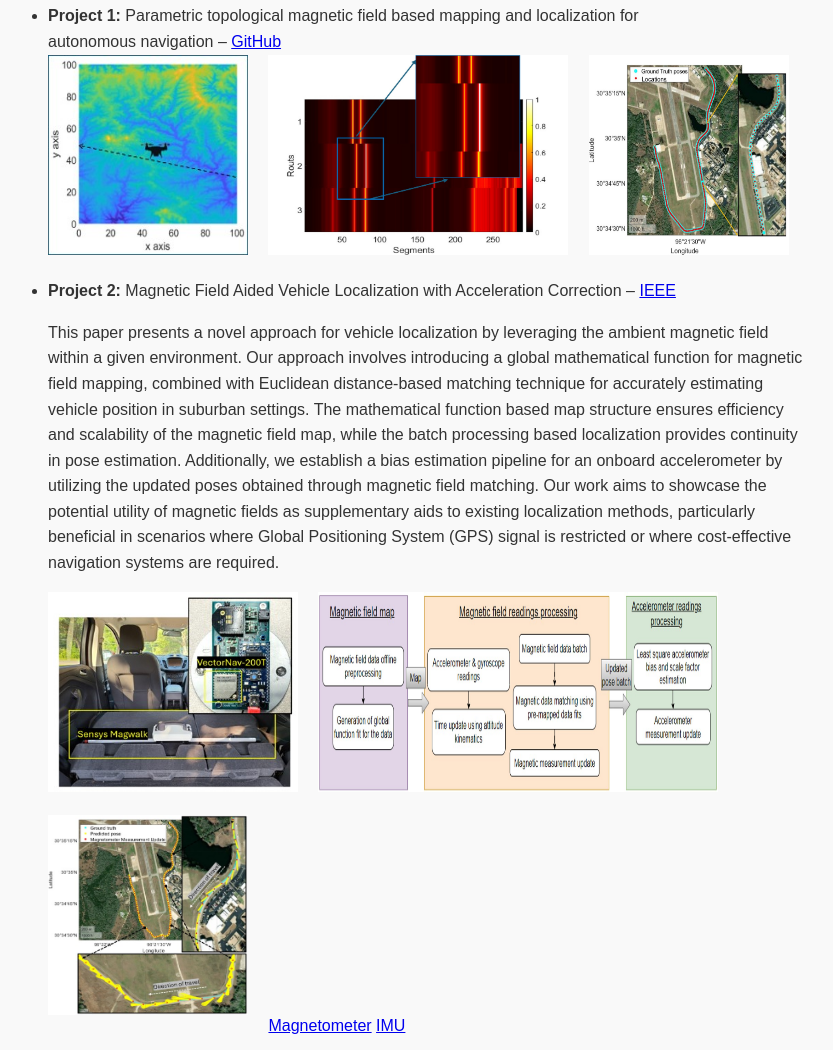
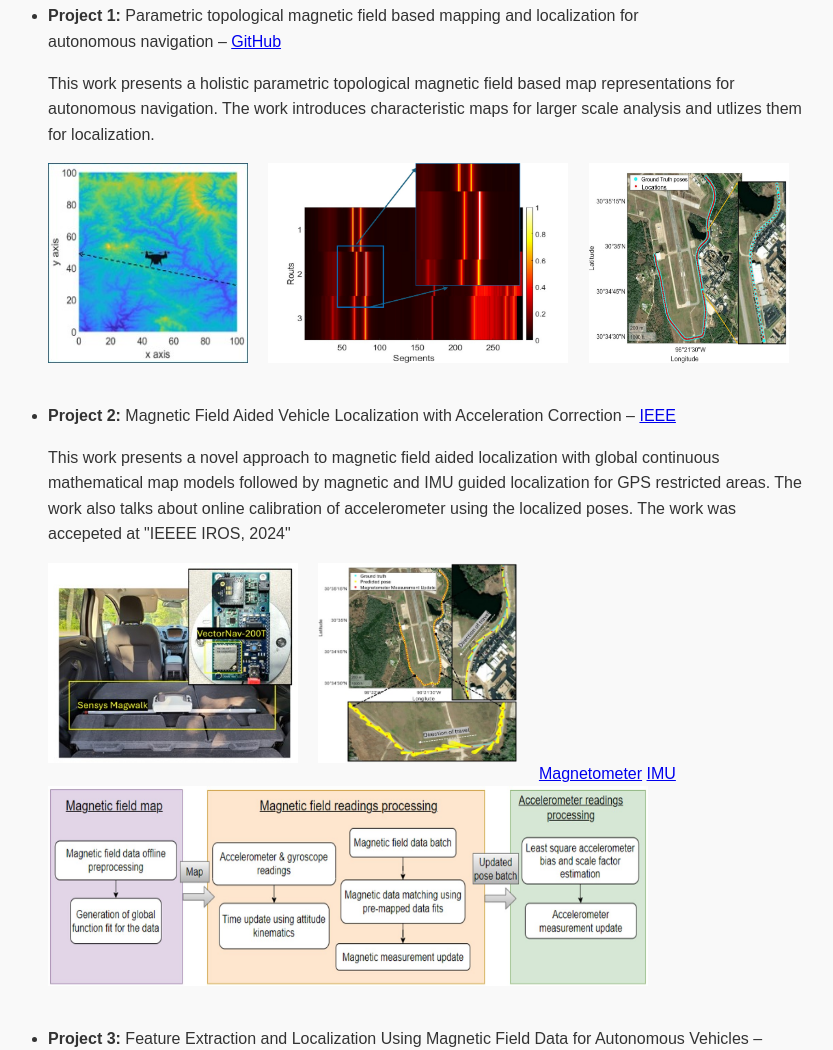
Before and after one commit to mdesh1/mdesh1.github.io, a plain HTML site: page index.html in a window 1280 px wide. Shown: the part 690-1740 px from the top of the page, without its empty margins (232-1065 px from the left). Drawn offline with Linux system fonts and the light colour scheme.

Commit message:
Update index.html
P1, P2, updates

```diff
--- a/index.html
+++ b/index.html
@@ -83,17 +83,22 @@
       <h2>Projects</h2>
       <ul>
         <li><strong>Project 1:</strong> Parametric topological magnetic field based mapping and localization for autonomous navigation – <a href="#">GitHub</a></li>
+        <p>
+          This work presents a holistic parametric topological magnetic field based map representations for autonomous navigation. The work introduces characteristic maps for larger scale analysis
+          and utlizes them for localization.
+        <p>
         <img src="Picture1.jpg" alt="Overview" style="width:200px; height:200px; margin-bottom: 1rem; margin-right: 1rem;" />
         <img src="Picture2.jpg" alt="Characteristic" style="width:300px; height:200px; margin-bottom: 1rem; margin-right: 1rem;" />
         <img src="Picture3.jpg" alt="Localization" style="width:200px; height:200px; margin-bottom: 1rem; margin-right: 1rem;" />
         <li><strong>Project 2:</strong> Magnetic Field Aided Vehicle Localization with Acceleration Correction – <a href="https://ieeexplore.ieee.org/document/10802833">IEEE</a></li>
         <p>
-        This paper presents a novel approach for vehicle localization by leveraging the ambient magnetic field within a given environment. Our approach involves introducing a global mathematical function for magnetic field mapping, combined with Euclidean distance-based matching technique for accurately estimating vehicle position in suburban settings. The mathematical function based map structure ensures efficiency and scalability of the magnetic field map, while the batch processing based localization provides continuity in pose estimation. Additionally, we establish a bias estimation pipeline for an onboard accelerometer by utilizing the updated poses obtained through magnetic field matching. Our work aims to showcase the potential utility of magnetic fields as supplementary aids to existing localization methods, particularly beneficial in scenarios where Global Positioning System (GPS) signal is restricted or where cost-effective navigation systems are required.
+          This work presents a novel approach to magnetic field aided localization with global continuous mathematical map models followed by magnetic and IMU guided localization for GPS restricted areas.
+          The work also talks about online calibration of accelerometer using the localized poses. The work was accepeted at "IEEEE IROS, 2024"
         <p>
         <img src="Picture4.jpg" alt="setup" style="width:250px; height:200px; margin-bottom: 1rem; margin-right: 1rem;" />
-        <img src="Picture5.jpg" alt="Overview" style="width:400px; height:200px; margin-bottom: 1rem; margin-right: 1rem;" />
         <img src="Picture6.jpg" alt="Localization" style="width:200px; height:200px; margin-bottom: 1rem; margin-right: 1rem;" />
         <a href="https://sensysmagnetometer.com/products/magwalk-magnetometer-survey-kit/">Magnetometer</a></li> <a href="https://www.vectornav.com/products/detail/vn-200/">IMU</a></li>
+        <img src="Picture5.jpg" alt="Overview" style="width:600px; height:200px; margin-bottom: 1rem; margin-right: 1rem;" />
         <li><strong>Project 3:</strong> Feature Extraction and Localization Using Magnetic Field Data for Autonomous Vehicles – <a href="#">GitHub</a></li>
         <li><strong>Project 3:</strong> Indoor Magnetic Navigation with Global Mapping and Dual-Phase Calibration – <a href="#">GitHub</a></li>
       </ul>
```
